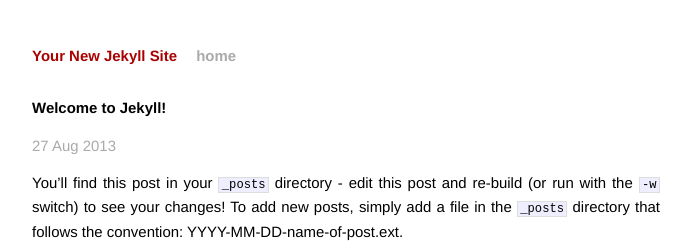
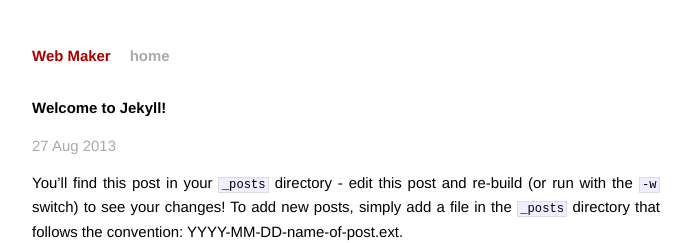
Before and after one commit to feministy/webmaker, a Jekyll site: the page built from _posts/2013-08-27-welcome-to-jekyll.markdown, in a window 1280 px wide. Shown: the top 243 px of the page, without its empty margins (294-985 px from the left). Built offline with Jekyll 4.4.1, drawn with Linux system fonts in a browser that asks for light colours; Markdown is read by kramdown in place of the engine named in the settings.

Commit message:
rename site

```diff
--- a/_config.yml
+++ b/_config.yml
@@ -1,3 +1,3 @@
-name: Your New Jekyll Site
+name: Web Maker
 markdown: redcarpet
 pygments: true
```
